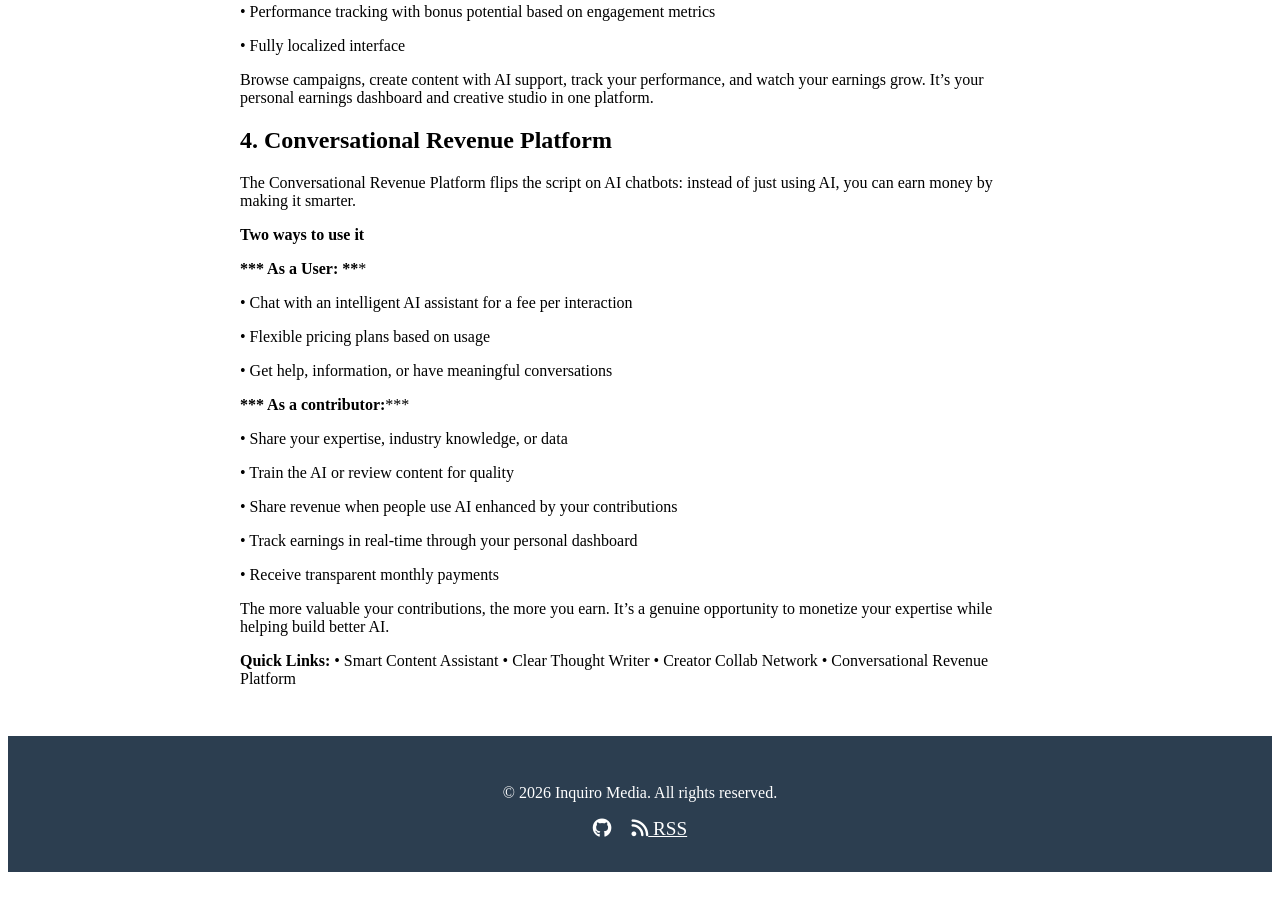
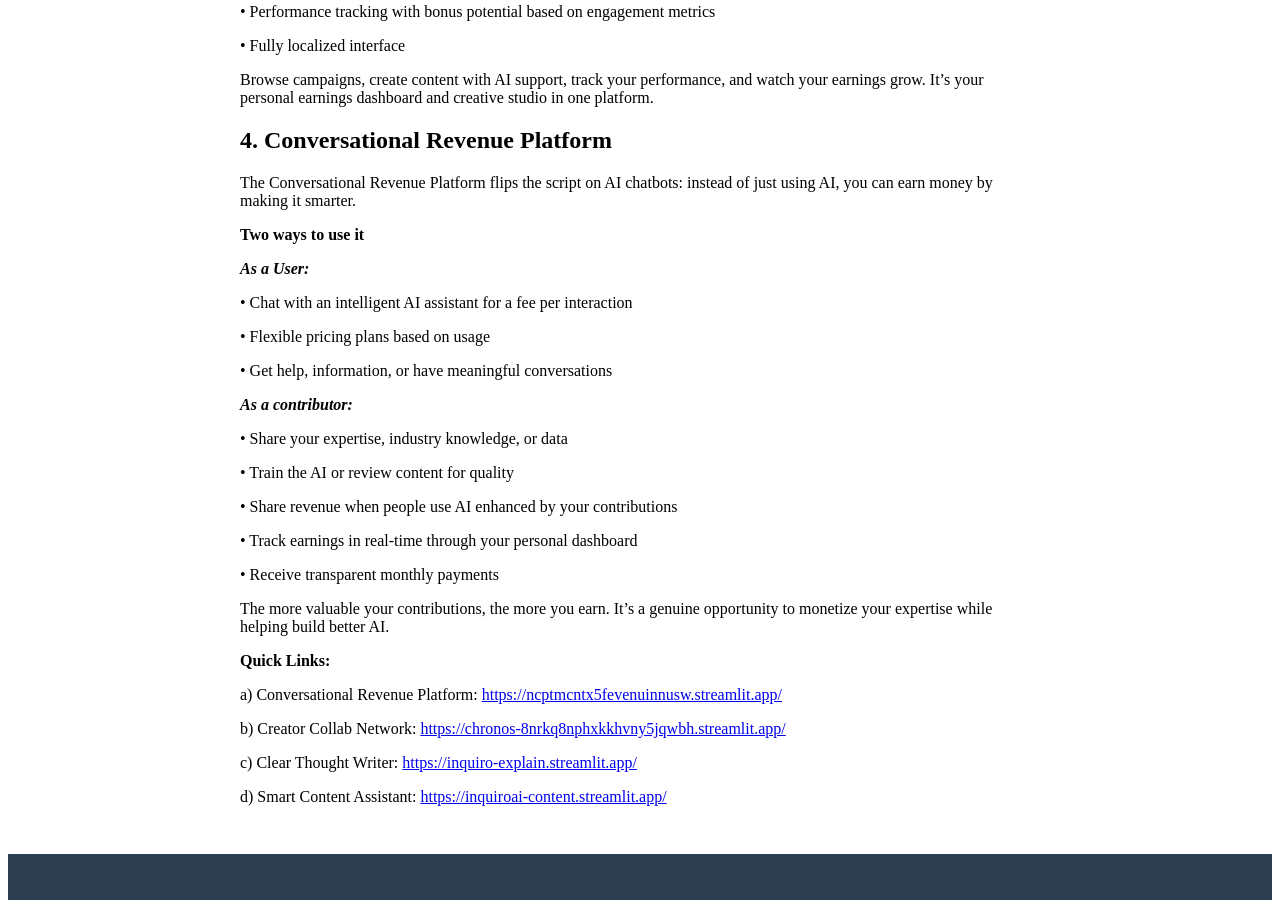
Before and after one commit to faisalmrasul/inquiro-media, a Jekyll site: the page built from _posts/2025-12-01-welcome-to-inquiro-media-labs.md, in a window 1280 px wide and 900 px high, scrolled down 1220 px. Built offline with Jekyll 4.4.1, drawn with Linux system fonts in a browser that asks for light colours; our own code applies the rules of GitHub Pages for plain Markdown files; part of the change alters nothing that is shown.

Commit message:
Update 2025-12-01-welcome-to-inquiro-media-labs.md

```diff
--- a/_posts/2025-12-01-welcome-to-inquiro-media-labs.md
+++ b/_posts/2025-12-01-welcome-to-inquiro-media-labs.md
@@ -68,7 +68,7 @@ The Conversational Revenue Platform flips the script on AI chatbots: instead of
 
 **Two ways to use it**
 
-***** As a User: *****
+***As a User:***
 
 •	Chat with an intelligent AI assistant for a fee per interaction
 
@@ -76,7 +76,7 @@ The Conversational Revenue Platform flips the script on AI chatbots: instead of
 
 •	Get help, information, or have meaningful conversations
 
-***** As a contributor:*****
+***As a contributor:***
 
 •	Share your expertise, industry knowledge, or data
 
@@ -92,7 +92,11 @@ The more valuable your contributions, the more you earn. It's a genuine opportun
 
 
 **Quick Links:**
-•	Smart Content Assistant
-•	Clear Thought Writer
-•	Creator Collab Network
-•	Conversational Revenue Platform
+
+a) Conversational Revenue Platform: [https://ncptmcntx5fevenuinnusw.streamlit.app/](https://ncptmcntx5fevenuinnusw.streamlit.app/)
+
+b) Creator Collab Network: [https://chronos-8nrkq8nphxkkhvny5jqwbh.streamlit.app/](https://chronos-8nrkq8nphxkkhvny5jqwbh.streamlit.app/)
+
+c) Clear Thought Writer: [https://inquiro-explain.streamlit.app/](https://inquiro-explain.streamlit.app/)
+
+d) Smart Content Assistant: [https://inquiroai-content.streamlit.app/](https://inquiroai-content.streamlit.app/)
```
